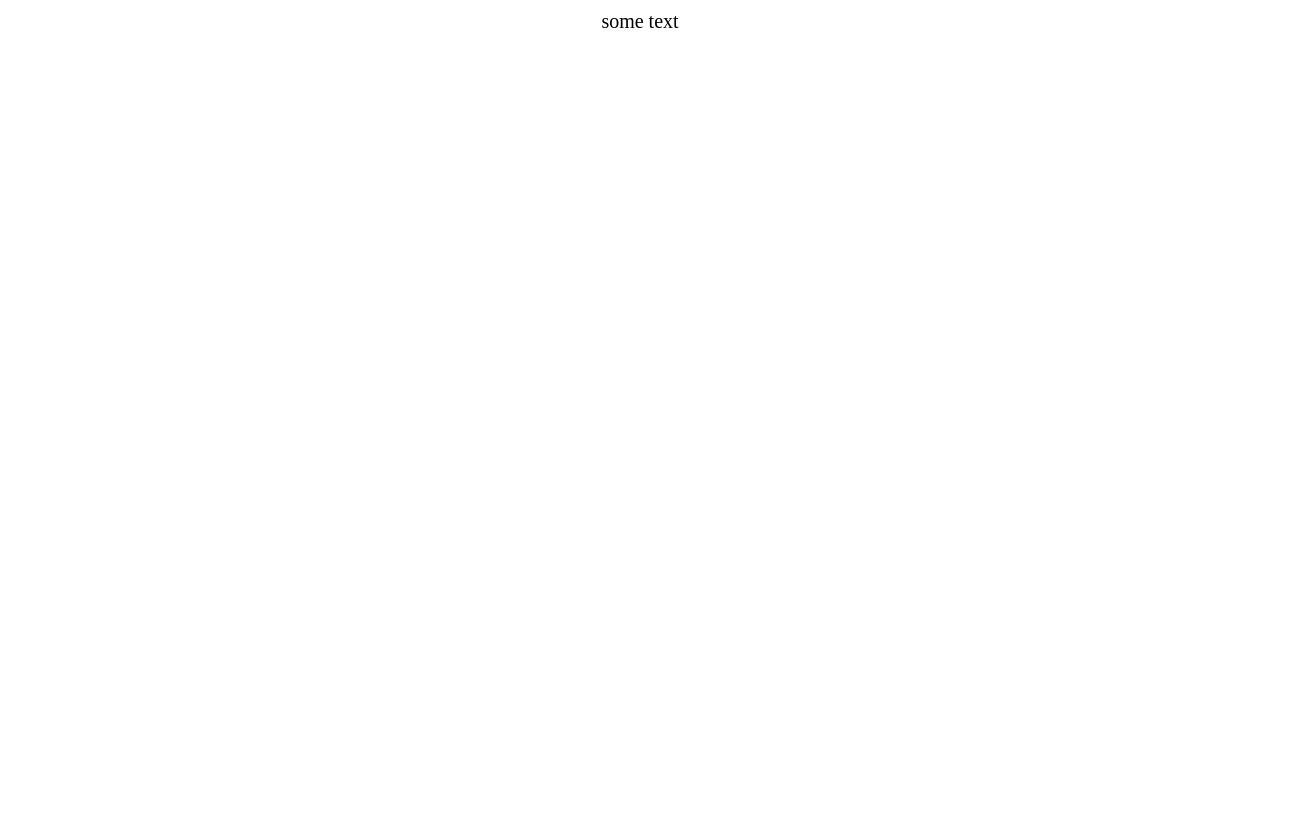
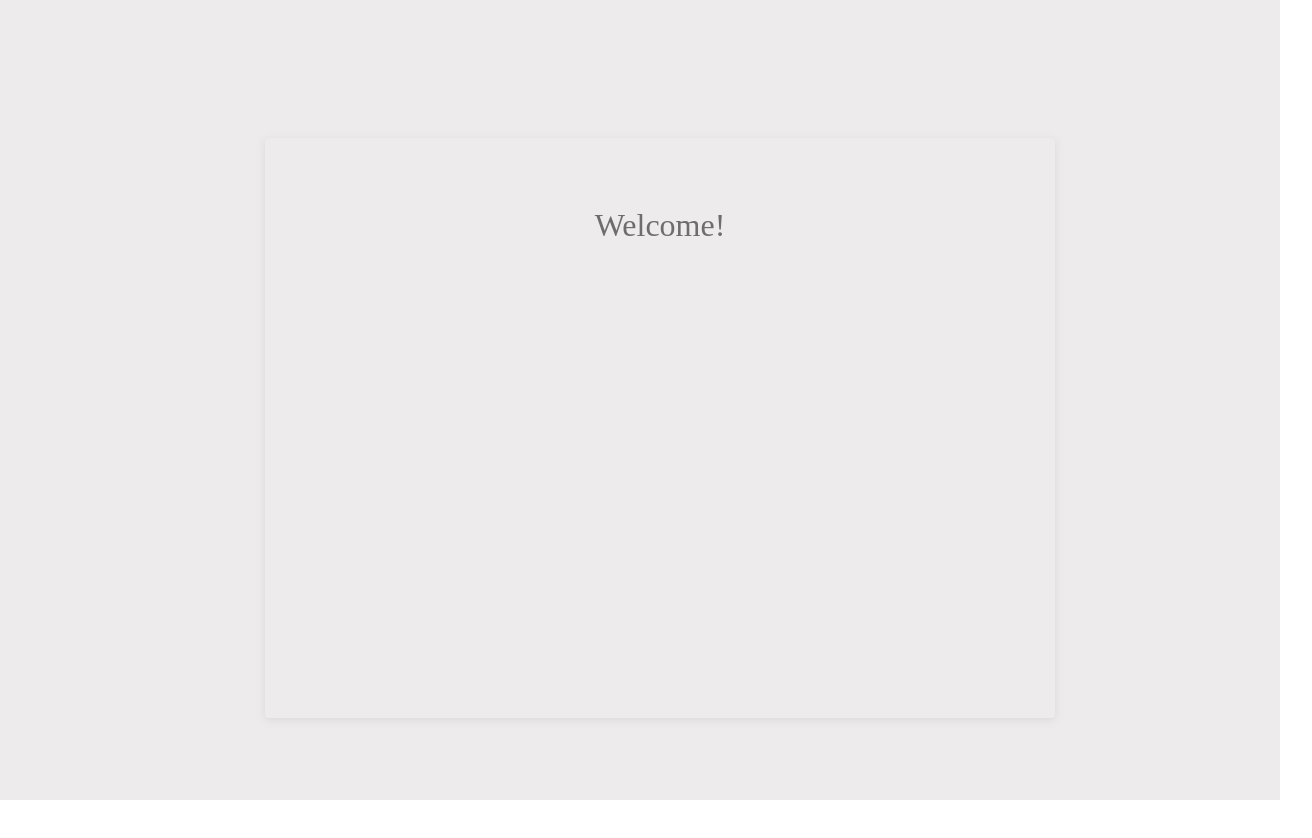
Before and after one commit to JustJeckill/SportSphere, a React app in the folder client/: page / in a window 1280 px wide. Shown: the top 838 px of the page, 1312 px wide, since content can reach past the window. Before the commit the page ends 800 px from the top, so only its background shows below. Built offline with nearby package versions, Linux system fonts and the light colour scheme.

Commit message:
[main] add registration modal component, add jest

```diff
--- a/client/package.json
+++ b/client/package.json
@@ -6,7 +6,8 @@
   "scripts": {
     "start": "webpack serve --env port=4000 mode=development",
     "build:dev": "webpack --env mode=development",
-    "build:prod": "webpack --env mode=production"
+    "build:prod": "webpack --env mode=production",
+    "test": "jest"
   },
   "keywords": [],
   "author": "",
@@ -23,6 +24,7 @@
     "eslint": "^8.54.0",
     "eslint-webpack-plugin": "^4.0.1",
     "html-webpack-plugin": "^5.5.3",
+    "jest": "^29.7.0",
     "mini-css-extract-plugin": "^2.7.6",
     "sass": "^1.69.5",
     "sass-loader": "^13.3.2",
--- a/client/src/components/App.tsx
+++ b/client/src/components/App.tsx
@@ -1,9 +1,10 @@
 import classes from './App.module.scss';
+import {RegistrationModal} from "./modals/RegistrationModal/RegistrationModal";
 
 export const App = () => {
     return(
         <div className={classes.text}>
-            some text
+            <RegistrationModal />
         </div>
     )
 }
--- /dev/null
+++ b/client/src/components/modals/RegistrationModal/RegistrationModal.module.scss
@@ -0,0 +1,37 @@
+.modal {
+  width: 100%;
+  min-height: 100vh;
+  display: flex;
+  justify-content: center;
+  align-items: center;
+  padding: 20px;
+
+  &__overlay {
+    width: 100%;
+    height: 100%;
+    position: fixed;
+    top: 0;
+    left: 0;
+    background-color: rgba(220, 216, 216, 0.5);
+  }
+
+  &__content {
+    width: 65%;
+    max-width: 750px;
+    min-width: 290px;
+    height: 500px;
+    padding: 40px 20px;
+    background-color: #ffffff;
+    box-shadow: rgba(0, 0, 0, 0.15) 0 2px 10px;
+    border-radius: 4px;
+  }
+
+  &__title {
+    text-align: center;
+    font-size: 32px;
+    line-height: 40px;
+    font-weight: 500;
+    color: #000000;
+  }
+
+}
--- /dev/null
+++ b/client/src/components/modals/RegistrationModal/RegistrationModal.tsx
@@ -0,0 +1,12 @@
+import classes from './RegistrationModal.module.scss';
+
+export const RegistrationModal = () => {
+    return (
+        <div className={classes.modal}>
+            <div className={classes.modal__overlay}></div>
+            <div className={classes.modal__content}>
+                <h2 className={classes.modal__title}>Welcome!</h2>
+            </div>
+        </div>
+    );
+};
```
Also changed, not shown: client/config/webpack/configLoaders.ts (+4 -4 lines), 2 other files (tests, documents, lock files or other folders).
